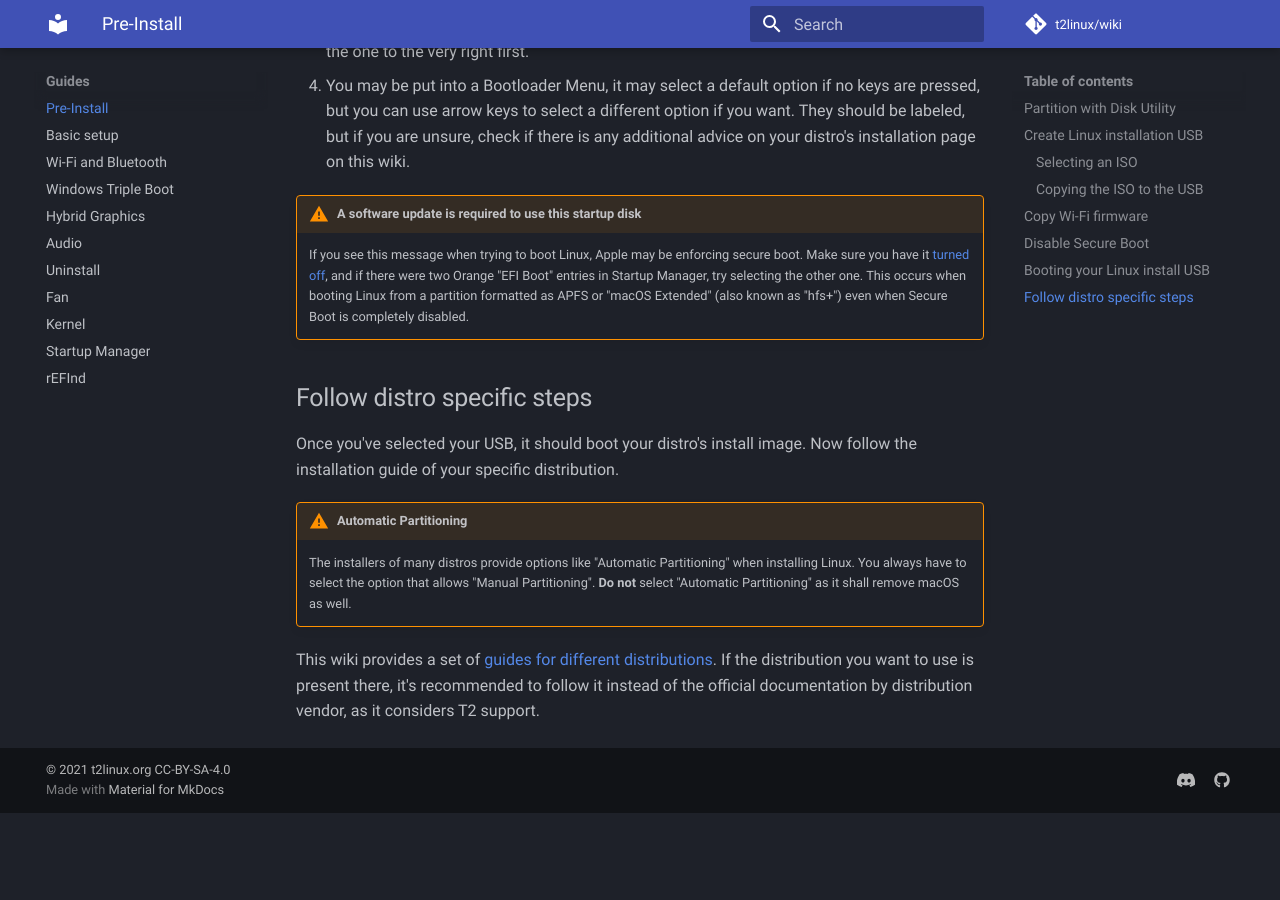
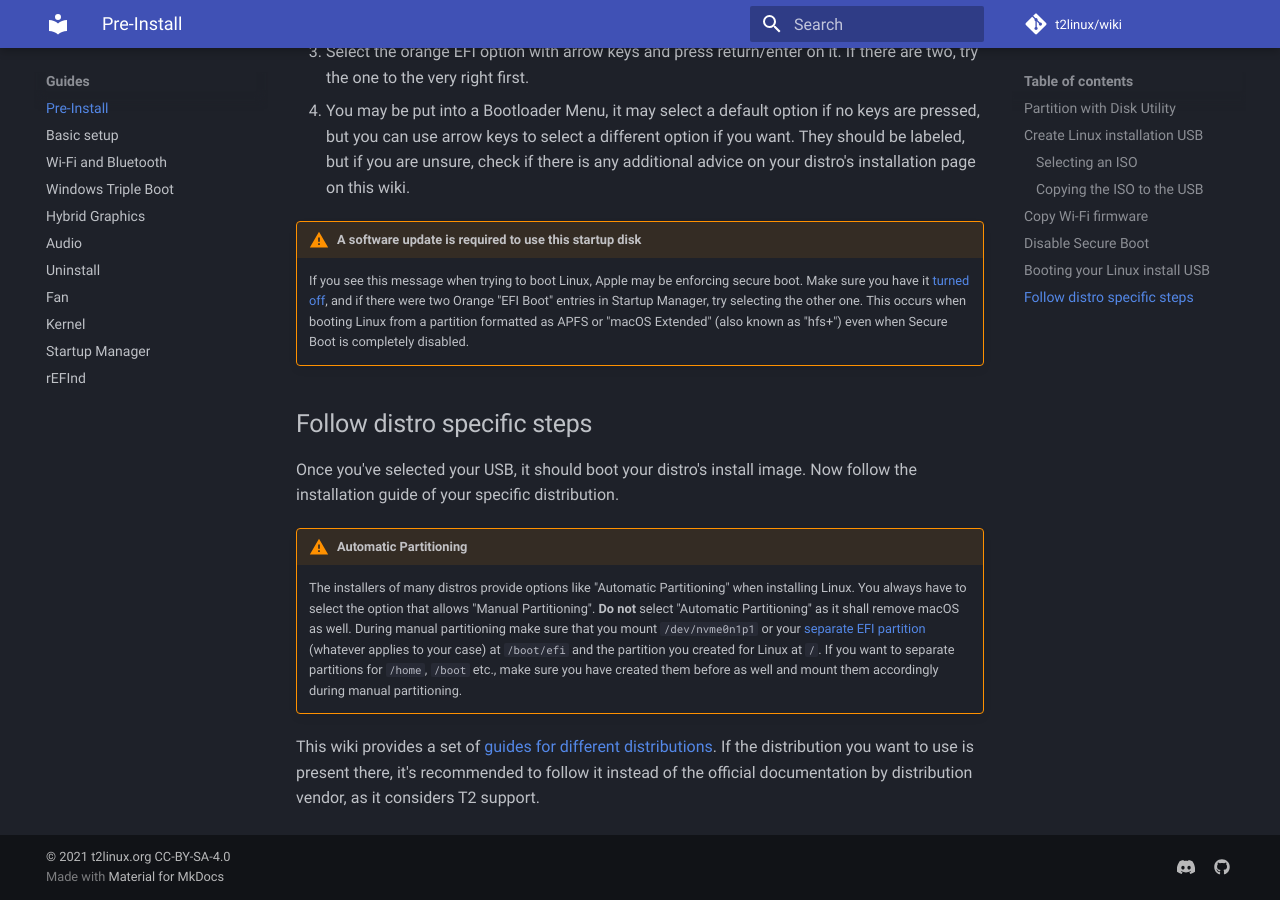
Before and after one commit to t2linux/wiki, an MkDocs documentation site: the page built from docs/guides/preinstall.md, in a window 1280 px wide and 900 px high, scrolled down 2551 px. Built offline with MkDocs 1.6.1 and Material for MkDocs 9.7.7, drawn with Linux system fonts in a browser that asks for light colours; comment, search, counter and statistics services are not loaded; before the commit the page ends 3364 px from its top, so only the background shows below that; some of the changed text lies outside the part shown.

Commit message:
Preinstall: Add note about partitioning.

```diff
--- a/docs/guides/preinstall.md
+++ b/docs/guides/preinstall.md
@@ -4,7 +4,7 @@ These steps are common to most distros. Please refer to both this page and this
 
 ## Partition with Disk Utility
 
-In macOS Disk Utility, [create a partition](https://support.apple.com/guide/disk-utility/dskutl14027/mac). The file system format doesn't matter, but pick the amount of space that you want for Linux. You won't be able to resize your APFS partitions from a Linux installer, so you must make space now. **When prompted to, do not create an APFS volume for Linux**, you want a partition.
+In macOS Disk Utility, [create a partition](https://support.apple.com/guide/disk-utility/dskutl14027/mac). The file system format doesn't matter, but pick the amount of space that you want for Linux. You won't be able to resize your APFS partitions from a Linux installer, so you must make space now. **When prompted to, do not create an APFS volume for Linux**, you want a partition. If you want to separate partitions for `/home`, `/boot` etc., create them as well.
 
 !!! note "Triple booting with Linux and Windows"
     Refer to [this guide](https://wiki.t2linux.org/guides/windows/) to make sure you will be able to boot both Windows and Linux.
@@ -70,6 +70,6 @@ Apple's Secure Boot implementation does not allow booting anything other than ma
 Once you've selected your USB, it should boot your distro's install image. Now follow the installation guide of your specific distribution.
 
 !!! Warning "Automatic Partitioning"
-    The installers of many distros provide options like "Automatic Partitioning" when installing Linux. You always have to select the option that allows "Manual Partitioning". **Do not** select "Automatic Partitioning" as it shall remove macOS as well.
+    The installers of many distros provide options like "Automatic Partitioning" when installing Linux. You always have to select the option that allows "Manual Partitioning". **Do not** select "Automatic Partitioning" as it shall remove macOS as well. During manual partitioning make sure that you mount `/dev/nvme0n1p1` or your [separate EFI partition](https://wiki.t2linux.org/guides/windows/#using-seperate-efi-partitions) (whatever applies to your case) at `/boot/efi` and the partition you created for Linux at `/`. If you want to separate partitions for `/home`, `/boot` etc., make sure you have created them before as well and mount them accordingly during manual partitioning.
 
 This wiki provides a set of [guides for different distributions](https://wiki.t2linux.org/distributions/overview/). If the distribution you want to use is present there, it's recommended to follow it instead of the official documentation by distribution vendor, as it considers T2 support.
```
